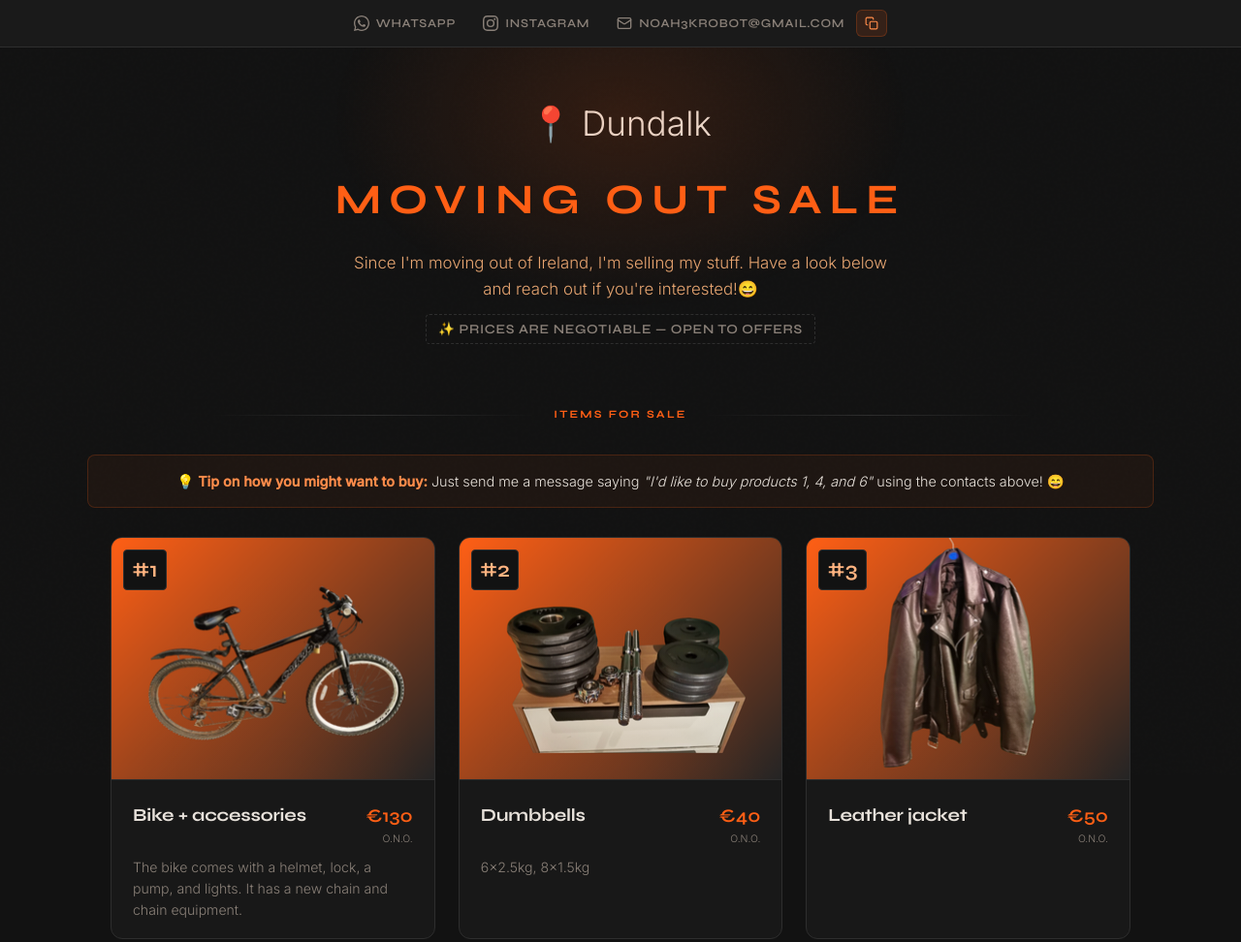
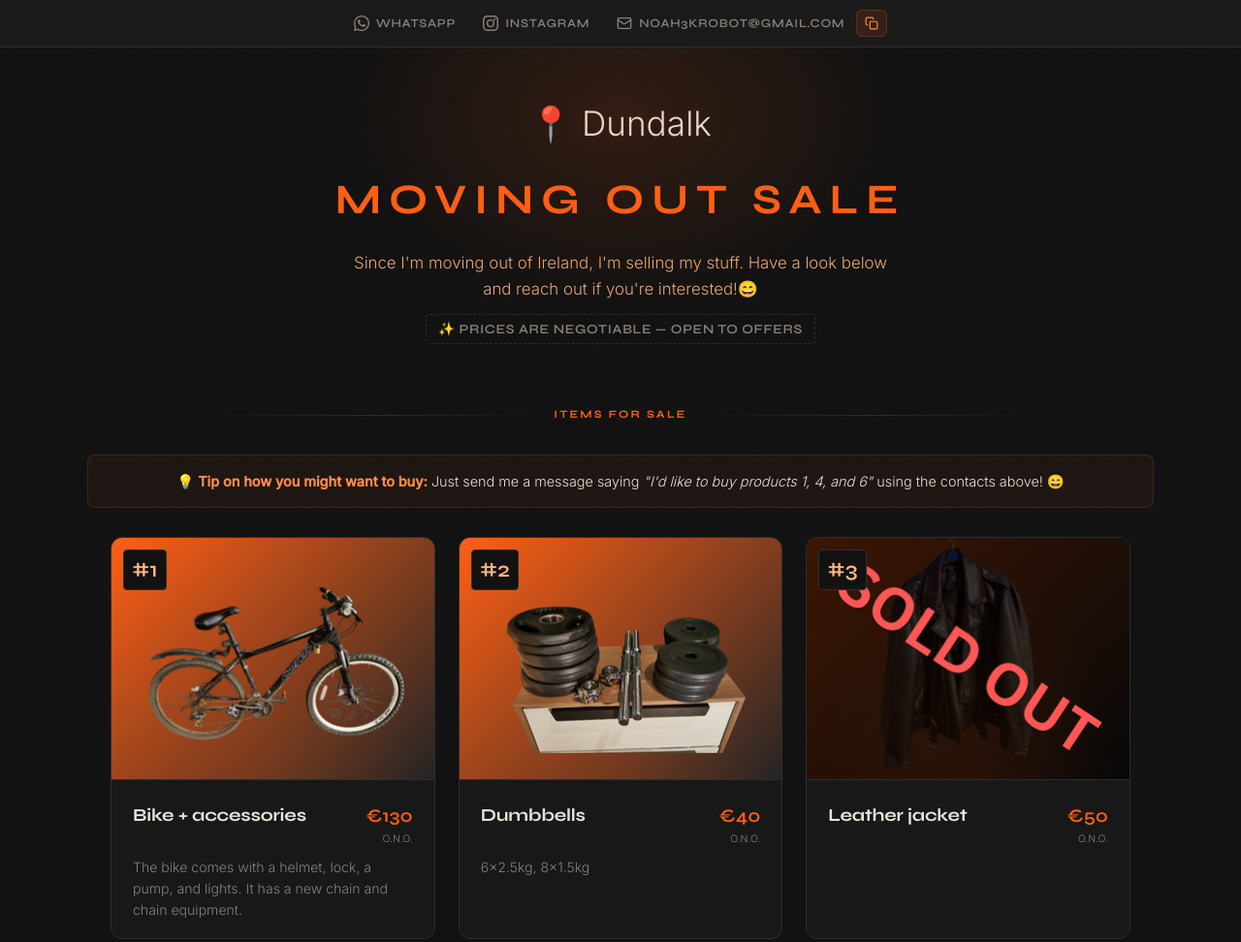
Before and after one commit to NoahKrobot/Dundalk-Sale, a plain HTML site: page index.html in a window 1280 px wide. Shown: the top 972 px of the page at 97% size. Drawn offline with Linux system fonts and the light colour scheme.

Commit message:
jakna update

```diff
--- a/index.html
+++ b/index.html
@@ -854,7 +854,7 @@
 
         <div class="card-img">
           <img
-            src="images/jakna.png"
+            src="images/jaknaS.png"
             width="322"
             height="248"
             alt="Trek FX 3 City Bike"
```
Also changed, not shown: images/jaknaS.png (added).
